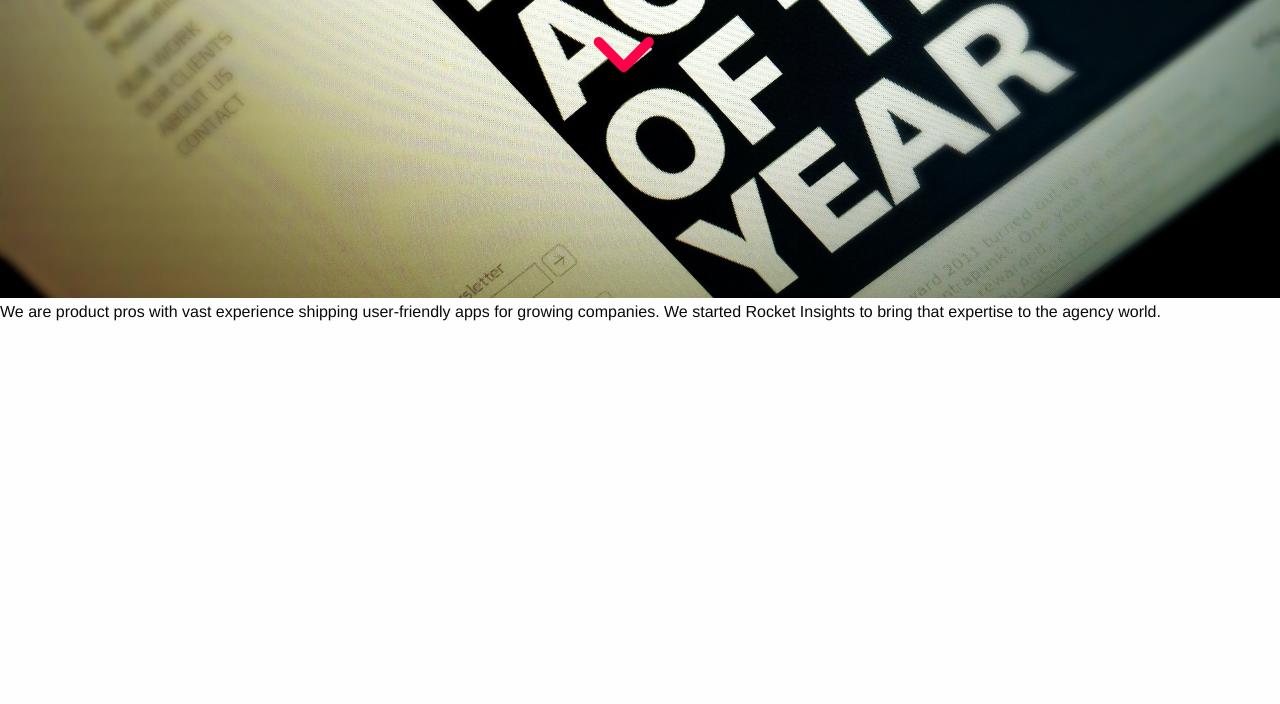
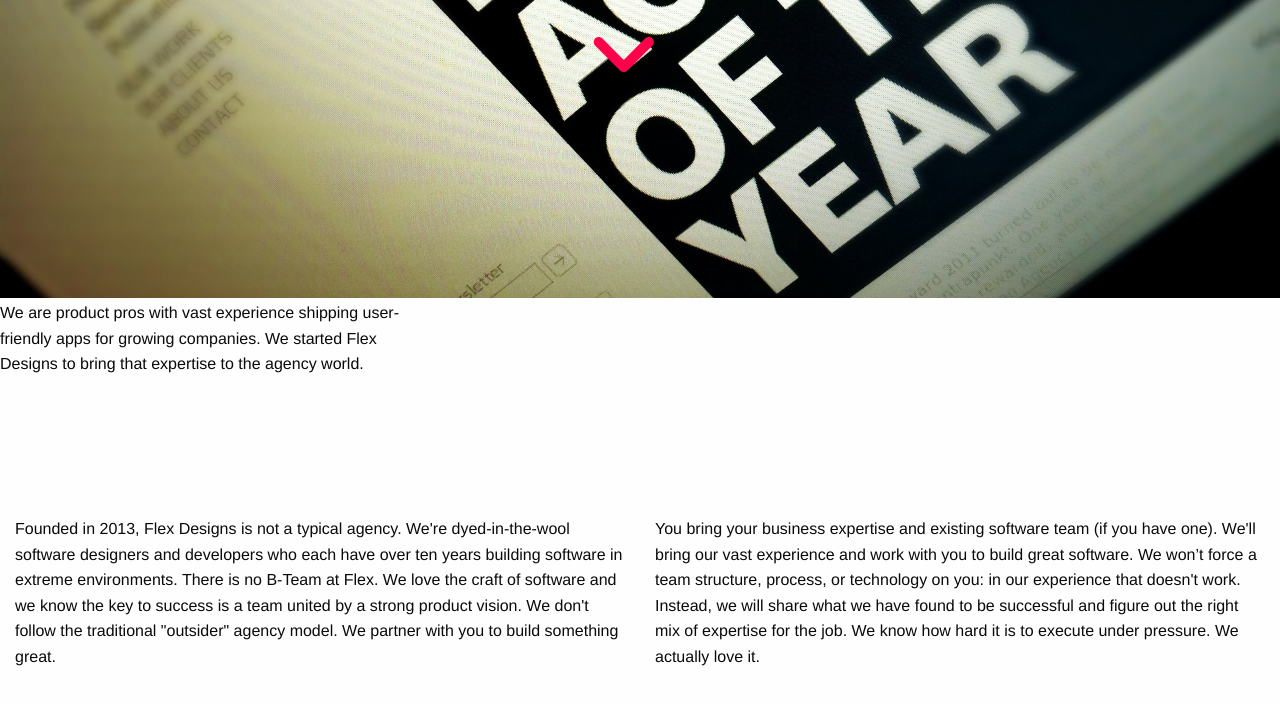
Before and after one commit to Elsis-Sitati/flex-designs, a plain HTML site: page foundation-6/index.html in a window 1280 px wide. Shown: the part 1300-2004 px from the top of the page. Before the commit the page ends 1624 px from the top, so only its background shows below. Drawn offline with nearby package versions, Linux system fonts and the light colour scheme; files that its build step writes are made by us from their sources.

Commit message:
added more content to about us div

```diff
--- a/foundation-6/css/app.css
+++ b/foundation-6/css/app.css
@@ -88,3 +88,12 @@ i#imagearrow {
         margin-top: 122%;
     }
 }
+div#container3 {
+    height: 100%;
+}
+div#aboutus {
+    height: 100%;
+}
+div#about1 {
+    height: 27%;
+}
--- a/foundation-6/index.html
+++ b/foundation-6/index.html
@@ -57,7 +57,20 @@
         <div class="small-12 large-12 columns">
             <div class="row expanded" id="aboutus">
                 <div class="small-12 large-12 columns" id="about1">
-                    We are product pros with vast experience shipping user-friendly apps for growing companies. We started Rocket Insights to bring that expertise to the agency world.
+                    <p id="abouttext1">We are product pros with vast experience shipping user-
+                        <br>friendly apps for growing companies. We started Flex
+                        <br> Designs to bring that expertise to the agency world.
+                    </p>
+                </div>
+                <div class="small-12 large-6 columns" id="abouttext2">
+                    <p id="ap2">
+                        Founded in 2013, Flex Designs is not a typical agency. We're dyed-in-the-wool software designers and developers who each have over ten years building software in extreme environments. There is no B-Team at Flex. We love the craft of software and we know the key to success is a team united by a strong product vision. We don't follow the traditional "outsider" agency model. We partner with you to build something great.
+                    </p>
+                </div>
+                <div class="small-12 large-6 columns" id="abouttext3">
+                    <p id="ap3">
+                        You bring your business expertise and existing software team (if you have one). We'll bring our vast experience and work with you to build great software. We won’t force a team structure, process, or technology on you: in our experience that doesn't work. Instead, we will share what we have found to be successful and figure out the right mix of expertise for the job. We know how hard it is to execute under pressure. We actually love it.
+                    </p>
                 </div>
             </div>
         </div>
```
